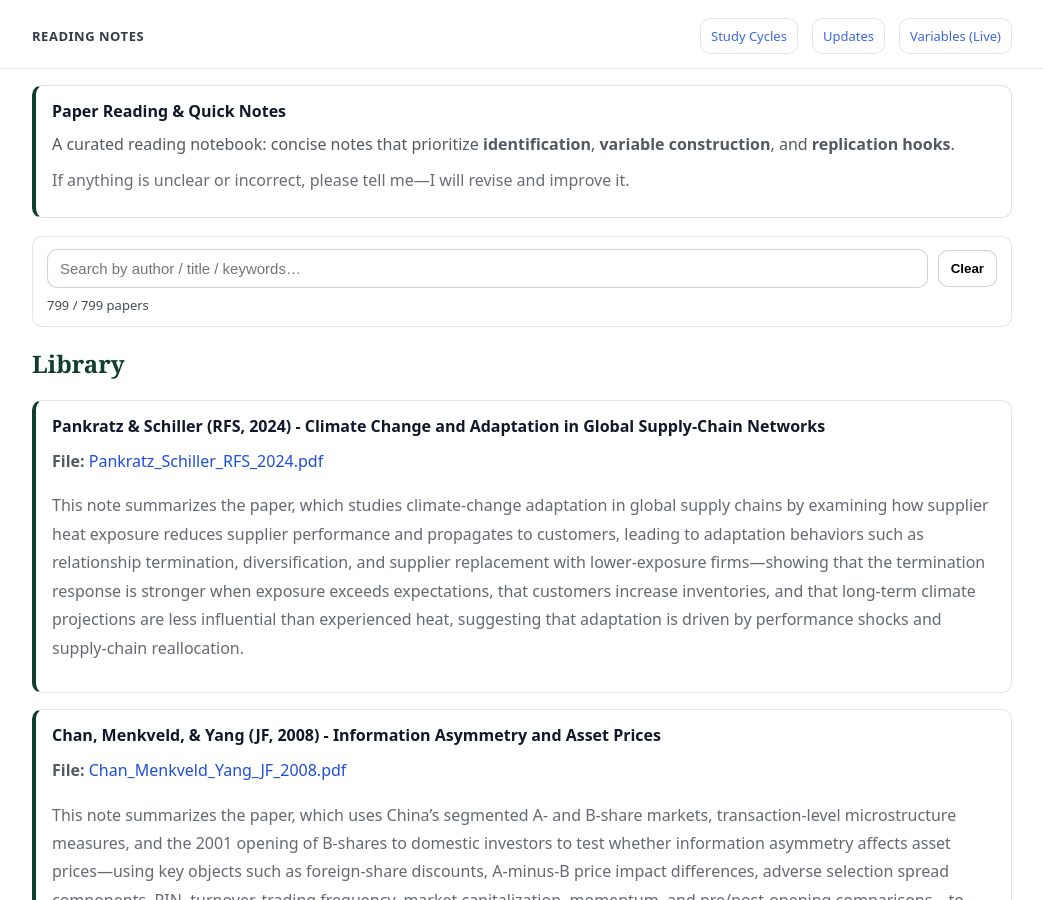
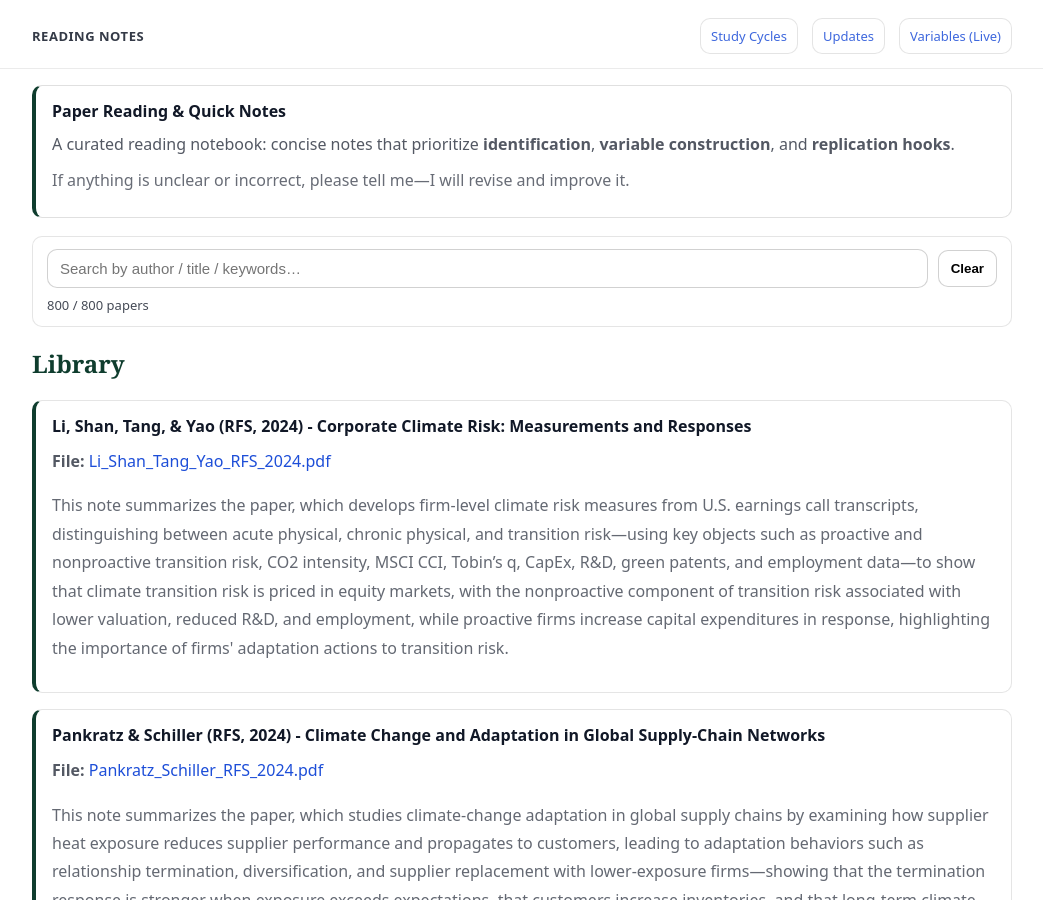
Before and after one commit to yaxinzn/study-archive, a Jekyll site: the page built from reading/index.md, in a window 1280 px wide and 900 px high. Shown: the whole window, without its empty margins (118-1161 px from the left). Built offline with Jekyll 4.4.1, drawn with Linux system fonts in a browser that asks for light colours.

Commit message:
Reading: add/update Li_Shan_Tang_Yao_RFS_2024.pdf

```diff
--- a/_data/reading.yml
+++ b/_data/reading.yml
@@ -1,3 +1,7 @@
+- title: "Li, Shan, Tang, & Yao (RFS, 2024) - Corporate Climate Risk: Measurements and Responses"
+  file: "Li_Shan_Tang_Yao_RFS_2024.pdf"
+  desc: "This note summarizes the paper, which develops firm-level climate risk measures from U.S. earnings call transcripts, distinguishing between acute physical, chronic physical, and transition risk—using key objects such as proactive and nonproactive transition risk, CO2 intensity, MSCI CCI, Tobin’s q, CapEx, R&D, green patents, and employment data—to show that climate transition risk is priced in equity markets, with the nonproactive component of transition risk associated with lower valuation, reduced R&D, and employment, while proactive firms increase capital expenditures in response, highlighting the importance of firms' adaptation actions to transition risk."
+
 - title: "Pankratz & Schiller (RFS, 2024) - Climate Change and Adaptation in Global Supply-Chain Networks"
   file: "Pankratz_Schiller_RFS_2024.pdf"
   desc: "This note summarizes the paper, which studies climate-change adaptation in global supply chains by examining how supplier heat exposure reduces supplier performance and propagates to customers, leading to adaptation behaviors such as relationship termination, diversification, and supplier replacement with lower-exposure firms—showing that the termination response is stronger when exposure exceeds expectations, that customers increase inventories, and that long-term climate projections are less influential than experienced heat, suggesting that adaptation is driven by performance shocks and supply-chain reallocation."
```
Also changed, not shown: 1 other file.
